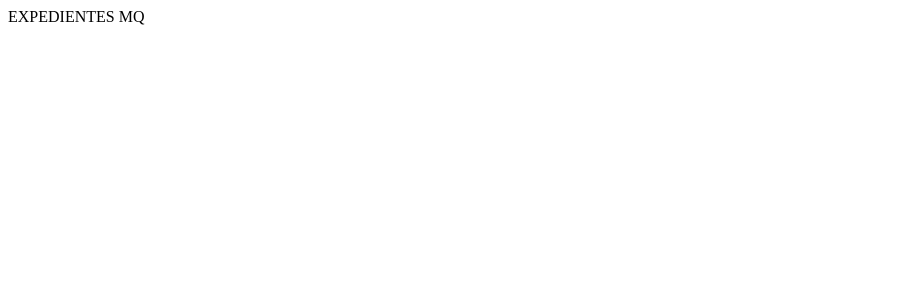
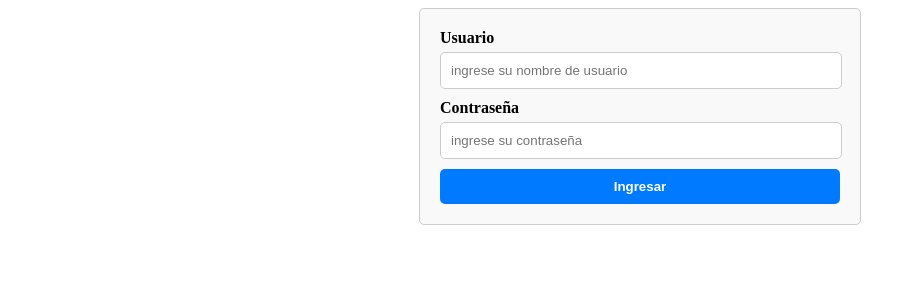
Before and after one commit to Francisco-Castillo/expedientes-mq-front, a React (Vite) app: page / in a window 1280 px wide. Shown: the top 300 px of the page, without its empty margins (0-916 px from the left). Built offline with nearby package versions, Linux system fonts and the light colour scheme.

Commit message:
login y config de redux

```diff
--- a/package.json
+++ b/package.json
@@ -10,10 +10,13 @@
     "preview": "vite preview"
   },
   "dependencies": {
+    "@reduxjs/toolkit": "^1.9.5",
     "axios": "^1.5.0",
     "react": "^18.2.0",
     "react-dom": "^18.2.0",
-    "react-router-dom": "^6.15.0"
+    "react-redux": "^8.1.2",
+    "react-router-dom": "^6.15.0",
+    "redux": "^4.2.1"
   },
   "devDependencies": {
     "@types/react": "^18.2.15",
--- a/src/App.jsx
+++ b/src/App.jsx
@@ -1,12 +1,14 @@
 import { createBrowserRouter, RouterProvider } from "react-router-dom";
 import { AppRouter } from "./router/appRouter";
 import ErrorPage from "./pages/error-page";
+import Login from "./pages/login";
 
 const router = createBrowserRouter([
   {
     path: "/",
-    element: <AppRouter />,
+    element: <Login />,
     errorElement: <ErrorPage />,
+    children: [{}],
   },
 ]);
 
--- a/src/main.jsx
+++ b/src/main.jsx
@@ -1,9 +1,15 @@
 import React from "react";
 import ReactDOM from "react-dom/client";
+import ErrorPage from "./pages/error-page";
 import App from "./App.jsx";
+import { createBrowserRouter, RouterProvider } from "react-router-dom";
+import { Provider } from "react-redux";
+import { store } from "./store/store";
 
 ReactDOM.createRoot(document.getElementById("root")).render(
   <React.StrictMode>
-    <App />
+    <Provider store={store}>
+      <App />
+    </Provider>
   </React.StrictMode>
 );
--- /dev/null
+++ b/src/pages/login.jsx
@@ -0,0 +1,58 @@
+import React, { useState } from "react";
+import axios from "axios";
+import { useDispatch, useSelector } from "react-redux";
+import { onLogin } from "../store/auth";
+
+import "../styles/login.css";
+
+const Login = () => {
+  const [email, setEmail] = useState("");
+  const [password, setPassword] = useState("");
+  const dispatch = useDispatch();
+  const authStatus = useSelector((state) => state.auth.status);
+  const { user } = useSelector((state) => state.auth);
+  const handleLogin = async (e) => {
+    e.preventDefault();
+    try {
+      const { data } = await axios.post(
+        "http://localhost:3001/api/users/login",
+        {
+          email: email,
+          password: password,
+        }
+      );
+      const authenticatedUser = data;
+      console.log(authenticatedUser);
+      dispatch(onLogin(data));
+    } catch (error) {
+      console.log(error);
+    }
+  };
+
+  return (
+    <>
+      <div className="container-login">
+        <form action="" id="login" onSubmit={handleLogin}>
+          <label htmlFor="">Usuario</label>
+          <input
+            type="text"
+            placeholder="ingrese su nombre de usuario"
+            onChange={(e) => setEmail(e.target.value)}
+          />
+          <label htmlFor="">Contraseña</label>
+          <input
+            type="password"
+            placeholder="ingrese su contraseña"
+            onChange={(e) => setPassword(e.target.value)}
+          />
+          <button type="submit">Ingresar</button>
+        </form>
+        {authStatus === "authenticated" && (
+          <p>¡Has iniciado sesión con éxito!</p>
+        )}
+      </div>
+    </>
+  );
+};
+
+export default Login;
--- a/src/router/appRouter.jsx
+++ b/src/router/appRouter.jsx
@@ -1,11 +1,13 @@
 import React from "react";
 import { Route, Routes } from "react-router-dom";
+import Login from "../pages/login";
 
 export const AppRouter = () => {
   return (
     <>
-      <div>EXPEDIENTES MQ</div>
-      <Routes></Routes>
+      <Routes>
+        <Route path="/" element={<Login />} />
+      </Routes>
     </>
   );
 };
--- /dev/null
+++ b/src/store/auth.js
@@ -0,0 +1,23 @@
+import { createSlice } from "@reduxjs/toolkit";
+
+export const authSlice = createSlice({
+  name: "auth",
+  initialState: {
+    status: "not-authenticated",
+    user: {},
+  },
+  reducers: {
+    onLogin: (state, { payload }) => {
+      (state.status = "authenticated"),
+        (state.user = payload),
+        (state.errorMessage = undefined);
+    },
+    onLogout: (state, { payload }) => {
+      (state.status = "not-authenticated"),
+        (state.user = {}),
+        (state.errorMessage = payload);
+    },
+  },
+});
+
+export const { onLogin, onLogout } = authSlice.actions;
--- /dev/null
+++ b/src/store/store.js
@@ -0,0 +1,8 @@
+import { configureStore } from "@reduxjs/toolkit";
+import { authSlice } from "./auth";
+
+export const store = configureStore({
+  reducer: {
+    auth: authSlice.reducer,
+  },
+});
--- /dev/null
+++ b/src/styles/login.css
@@ -0,0 +1,45 @@
+/* Estilos para el formulario */
+.container-login {
+  margin: auto;
+}
+
+#login {
+  max-width: 400px;
+  margin: 0 auto;
+  padding: 20px;
+  border: 1px solid #ccc;
+  border-radius: 5px;
+  background-color: #f9f9f9;
+}
+
+/* Estilos para etiquetas y campos de entrada */
+label {
+  display: block;
+  margin-bottom: 5px;
+  font-weight: bold;
+}
+
+input {
+  width: 95%;
+  padding: 10px;
+  margin-bottom: 10px;
+  border: 1px solid #ccc;
+  border-radius: 5px;
+}
+
+/* Estilos para el botón */
+button {
+  display: block;
+  width: 100%;
+  padding: 10px;
+  background-color: #007bff;
+  color: #fff;
+  border: none;
+  border-radius: 5px;
+  cursor: pointer;
+  font-weight: bold;
+}
+
+button:hover {
+  background-color: #0056b3;
+}
```
Also changed, not shown: 1 other file (tests, documents, lock files or other folders).
